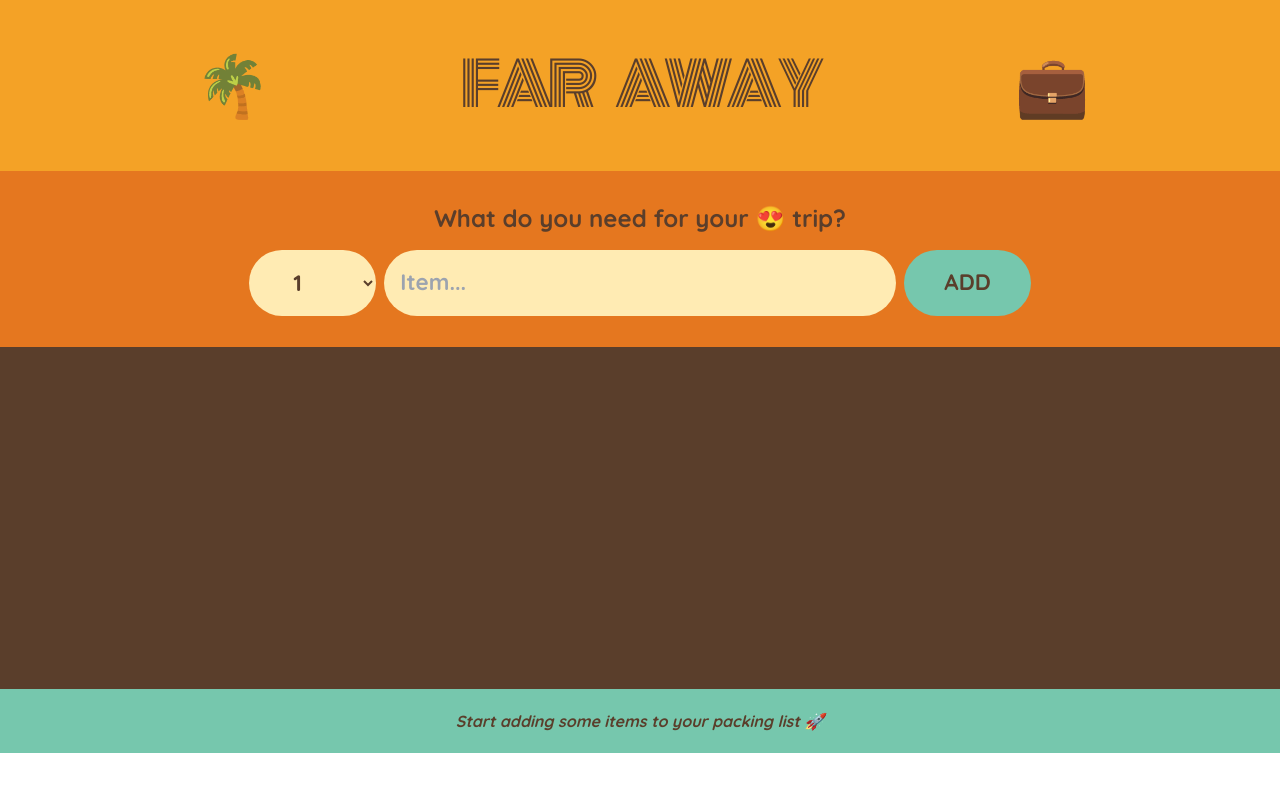
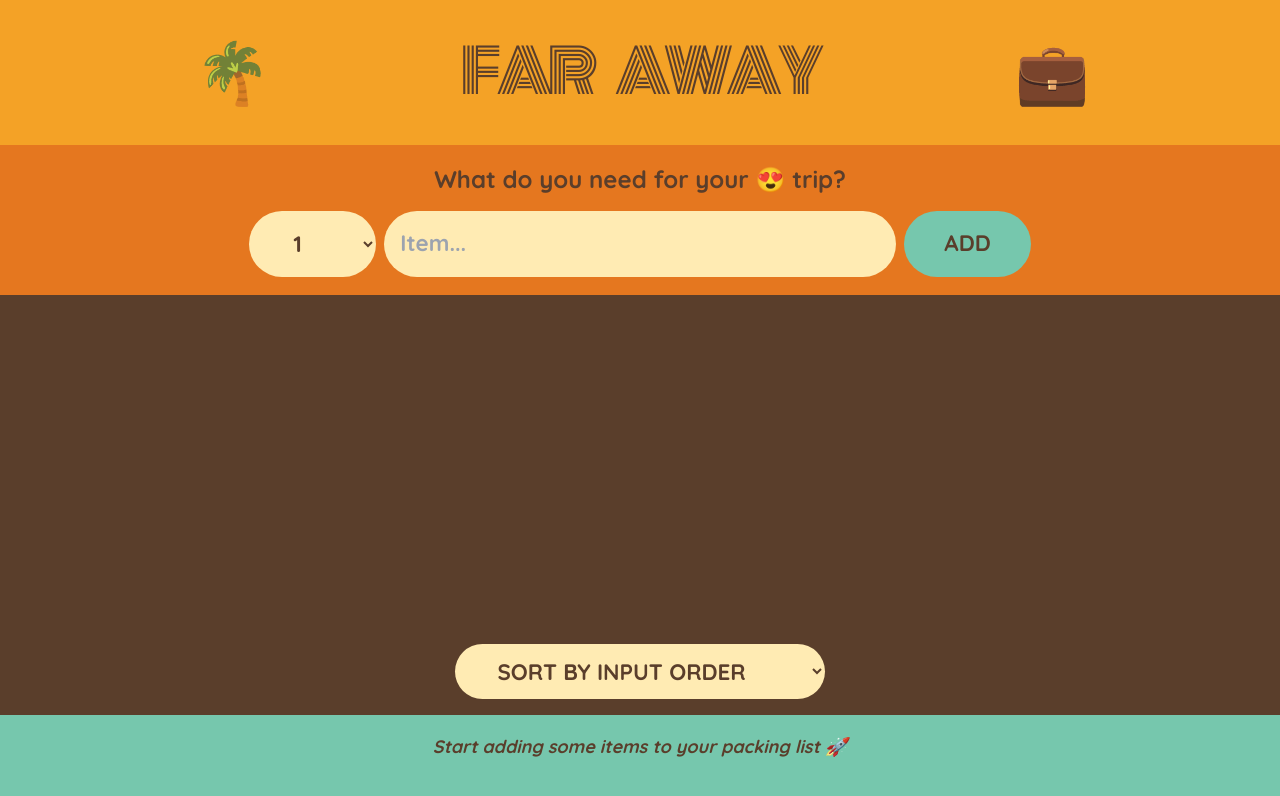
Before and after one commit to luyvannda/travel-list, a React (Vite) app: page / in a window 1280 px wide. Shown: the top 796 px of the page. Built offline with nearby package versions, Linux system fonts and the light colour scheme.

Commit message:
add sort options to the Packing List component

```diff
--- a/src/App.tsx
+++ b/src/App.tsx
@@ -29,7 +29,7 @@ function App() {
   }
 
   return (
-    <div className="grid min-h-screen w-full auto-rows-auto">
+    <div className="grid min-h-screen w-full auto-rows-auto bg-[#76c7ad]">
       <Logo />
       <Form onAddItems={handleAddItems} />
       <PackingList
--- a/src/components/PackingList.tsx
+++ b/src/components/PackingList.tsx
@@ -16,7 +16,7 @@ const PackingList: FC<PackingListProps> = ({
   onToggleItem,
 }) => {
   return (
-    <div className="flex min-h-[37vh] flex-col items-center justify-center bg-[#5a3e2b] p-4 text-[#ffebb3]">
+    <div className="relative flex min-h-[37vh] flex-col items-center justify-center bg-[#5a3e2b] p-4 text-[#ffebb3] md:min-h-[50vh]">
       <ul className="grid grid-cols-2 gap-4 sm:grid-cols-3 sm:gap-8 lg:grid-cols-4 xl:grid-cols-5">
         {items.map((item) => (
           <Item
@@ -27,6 +27,18 @@ const PackingList: FC<PackingListProps> = ({
           />
         ))}
       </ul>
+
+      <div className="absolute bottom-4">
+        <select
+          className="cursor-pointer rounded-[10rem] bg-[#ffebb3] px-[2.4rem] py-[0.8rem] text-sm font-bold uppercase text-[#5a3e2b] lg:text-[1.4rem]"
+          name=""
+          id=""
+        >
+          <option value="input">Sort by input order</option>
+          <option value="description">Sort by description</option>
+          <option value="packed">Sort by packed status</option>
+        </select>
+      </div>
     </div>
   );
 };
--- a/src/components/Stats.tsx
+++ b/src/components/Stats.tsx
@@ -8,7 +8,7 @@ interface StatsProp {
 const Stats: FC<StatsProp> = ({ items }) => {
   if (!items.length) {
     return (
-      <footer className="flex-center h-8 bg-[#76c7ad] px-4 py-8 text-center font-bold">
+      <footer className="flex h-8 items-center justify-center bg-[#76c7ad] px-4 py-8 text-center font-bold sm:text-lg">
         <em> Start adding some items to your packing list 🚀</em>
       </footer>
     );
@@ -23,7 +23,7 @@ const Stats: FC<StatsProp> = ({ items }) => {
     percentagePacked % 5 === 0 ? percentagePacked : percentagePacked.toFixed(2);
 
   return (
-    <footer className="flex-center bg-[#76c7ad] px-4 py-[3.2rem] text-center font-bold">
+    <footer className="flex items-center justify-center bg-[#76c7ad] px-4 py-[3.2rem] text-center font-bold sm:text-lg">
       <em>
         {percentagePacked === 100
           ? "You got everything! Ready to go ✈️"
```
Also changed, not shown: 1 other file (tests, documents, lock files or other folders).
